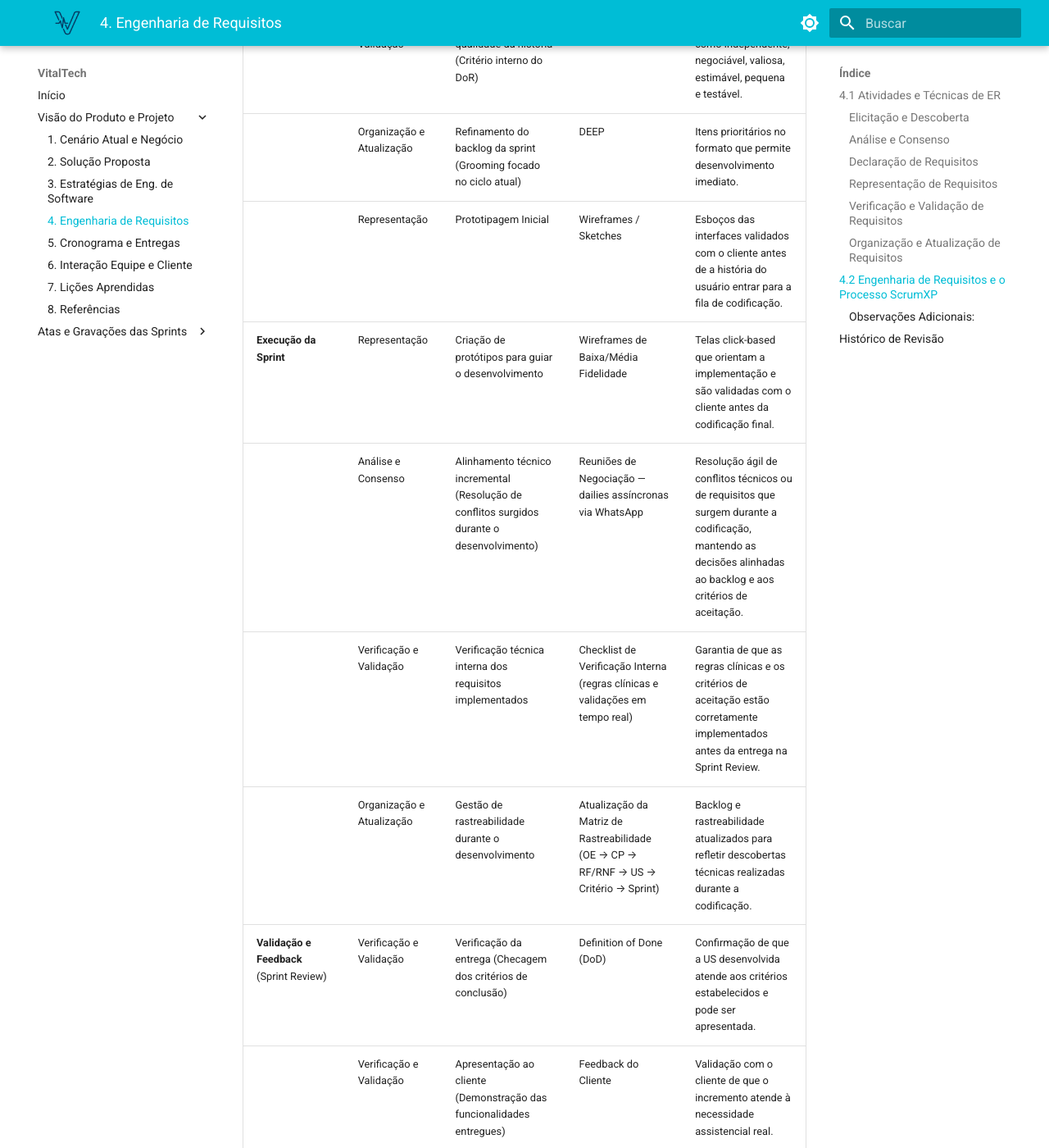
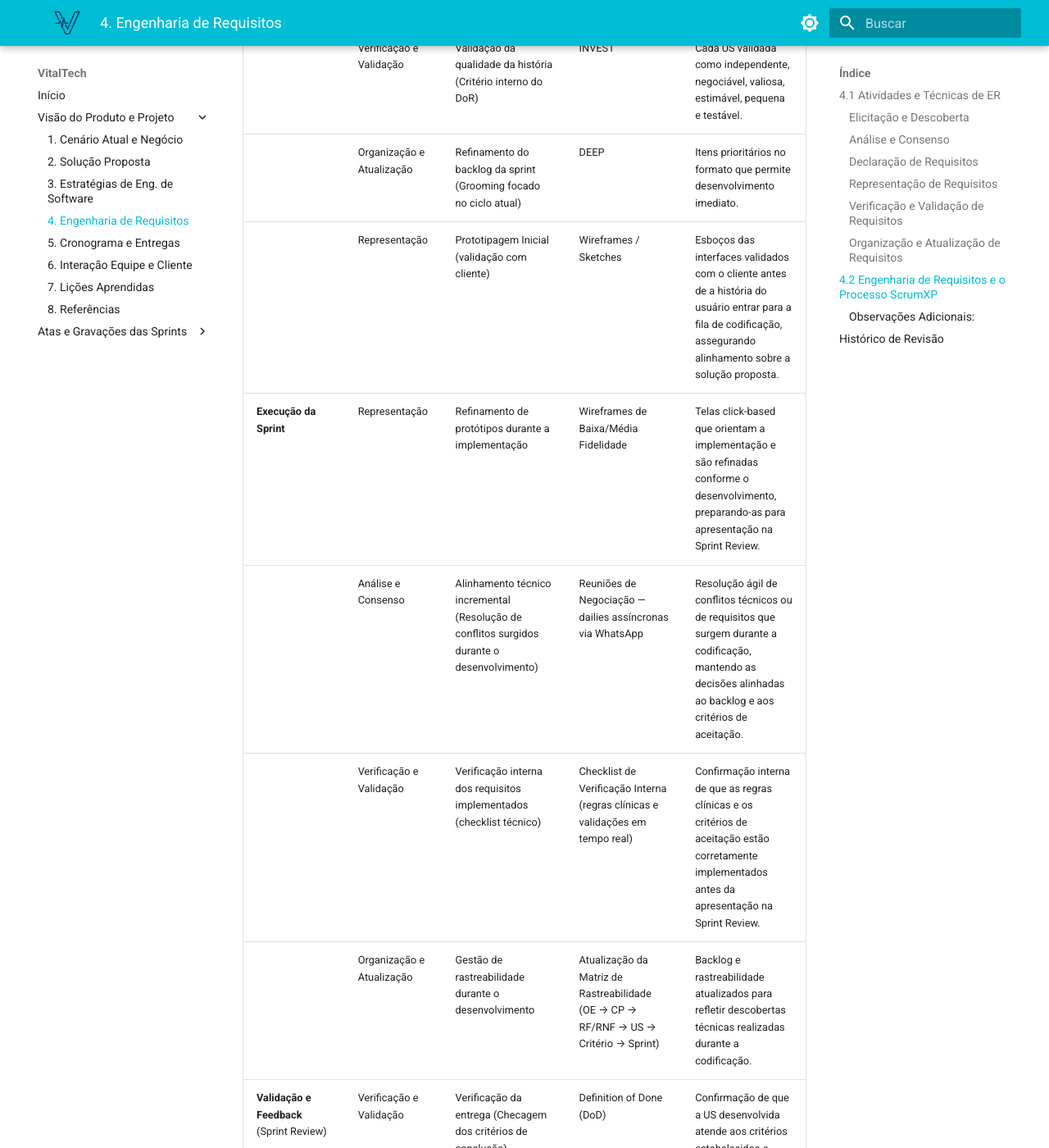
Before and after one commit to mdsreq-fga-unb/REQ-2026.1-T01-VitalTech, an MkDocs documentation site: the page built from docs/visao/eng_requisitos.md, in a window 1280 px wide and 1400 px high, scrolled down 4191 px. Shown: the whole window at 82% size. Built offline with MkDocs 1.6.1 and Material for MkDocs 9.7.7, drawn with Linux system fonts in a browser that asks for light colours; some of the changed text lies outside the part shown.

Commit message:
fix(issues #13): corrige incoerências

```diff
--- a/docs/visao/eng_requisitos.md
+++ b/docs/visao/eng_requisitos.md
@@ -19,7 +19,7 @@ Esta seção descreve as práticas adotadas para garantir que os requisitos do s
 * **Critérios de Aceitação**: Definição das condições que precisam ser satisfeitas para que cada história seja considerada concluída, como a obrigatoriedade de sincronização dos dados ao detectar conexão Wi-Fi.
 
 ### Representação de Requisitos
-* **Wireframes**: Produção de esboços de telas para dispositivos tablet, apresentados ao cliente para validação prévia das funcionalidades antes da implementação, facilitando o alinhamento sobre o layout click-based.
+* **Wireframes**: Produção de esboços de telas para dispositivos tablet, apresentados ao cliente para validação prévia das funcionalidades antes da implementação, facilitando o alinhamento sobre o layout click-based. Utilizados em múltiplos momentos: na validação inicial (antes do planejamento) e durante o refinamento da sprint.
 * **Sketches**: Criação de representações visuais rápidas e simples produzidas durante sessões de alinhamento da equipe, promovendo o entendimento compartilhado sobre soluções propostas e apoiando o detalhamento das histórias de usuário.
 
 ### Verificação e Validação de Requisitos
@@ -50,10 +50,10 @@ Esta seção descreve as práticas adotadas para garantir que os requisitos do s
 | **Compromisso e Planejamento** (Sprint Planning) | Verificação e Validação | Validação de prontidão (Checagem de critérios de entrada) | Definition of Ready (DoR) | Confirmação de que os itens do backlog estão bem definidos e prontos para desenvolvimento. |
 | | Verificação e Validação | Validação da qualidade da história (Critério interno do DoR) | INVEST | Cada US validada como independente, negociável, valiosa, estimável, pequena e testável. |
 | | Organização e Atualização | Refinamento do backlog da sprint (Grooming focado no ciclo atual) | DEEP | Itens prioritários no formato que permite desenvolvimento imediato. |
-| | Representação  | Prototipagem Inicial  | Wireframes / Sketches | Esboços das interfaces validados com o cliente antes de a história do usuário entrar para a fila de codificação. |
-| **Execução da Sprint** | Representação | Criação de protótipos para guiar o desenvolvimento | Wireframes de Baixa/Média Fidelidade  | Telas click-based que orientam a implementação e são validadas com o cliente antes da codificação final. |
+| | Representação  | Prototipagem Inicial (validação com cliente) | Wireframes / Sketches | Esboços das interfaces validados com o cliente antes de a história do usuário entrar para a fila de codificação, assegurando alinhamento sobre a solução proposta. |
+| **Execução da Sprint** | Representação | Refinamento de protótipos durante a implementação | Wireframes de Baixa/Média Fidelidade  | Telas click-based que orientam a implementação e são refinadas conforme o desenvolvimento, preparando-as para apresentação na Sprint Review. |
 | | Análise e Consenso | Alinhamento técnico incremental (Resolução de conflitos surgidos durante o desenvolvimento) | Reuniões de Negociação — dailies assíncronas via WhatsApp | Resolução ágil de conflitos técnicos ou de requisitos que surgem durante a codificação, mantendo as decisões alinhadas ao backlog e aos critérios de aceitação. |
-| | Verificação e Validação | Verificação técnica interna dos requisitos implementados | Checklist de Verificação Interna (regras clínicas e validações em tempo real) | Garantia de que as regras clínicas e os critérios de aceitação estão corretamente implementados antes da entrega na Sprint Review. |
+| | Verificação e Validação | Verificação interna dos requisitos implementados (checklist técnico) | Checklist de Verificação Interna (regras clínicas e validações em tempo real) | Confirmação interna de que as regras clínicas e os critérios de aceitação estão corretamente implementados antes da apresentação na Sprint Review. |
 | | Organização e Atualização | Gestão de rastreabilidade durante o desenvolvimento | Atualização da Matriz de Rastreabilidade (OE → CP → RF/RNF → US → Critério → Sprint) | Backlog e rastreabilidade atualizados para refletir descobertas técnicas realizadas durante a codificação. |
 | **Validação e Feedback** (Sprint Review) | Verificação e Validação | Verificação da entrega (Checagem dos critérios de conclusão) | Definition of Done (DoD) | Confirmação de que a US desenvolvida atende aos critérios estabelecidos e pode ser apresentada. |
 | | Verificação e Validação | Apresentação ao cliente (Demonstração das funcionalidades entregues) | Feedback do Cliente | Validação com o cliente de que o incremento atende à necessidade assistencial real. |
@@ -67,6 +67,7 @@ Esta seção descreve as práticas adotadas para garantir que os requisitos do s
 * O Walkthrough aparece em dois momentos distintos: como técnica de Análise e Consenso (revisão interna pela equipe antes da sprint) e como técnica de Verificação e Validação na Retrospectiva (revisão do processo ao final do ciclo). São usos complementares da mesma técnica.
 * A Observação Passiva (Etnografia Leve) é retomada no planejamento para refinar requisitos de usabilidade.
 * Uma User Story (US) é uma forma de descrever uma funcionalidade do sistema sempre a partir da perspectiva de quem a vai usar (o utilizador final), e não do ponto de vista técnico do programador.
+* **Verificação vs Validação:** A verificação técnica interna (Execução da Sprint) confirma se os requisitos foram implementados corretamente de acordo com os critérios técnicos estabelecidos. A validação (Sprint Review) confirma com o cliente se o produto entregue atende à sua necessidade real no contexto assistencial.
 
 
 ---
@@ -78,7 +79,7 @@ Esta seção descreve as práticas adotadas para garantir que os requisitos do s
 | 10/04/2026 | 1.0 | Finalização e correção do documento para primeira entrega (Seções 1 a 6) para submissão. | Alberto Côrtes, Ana Carolina, Enzo Menali e Gustavo Xavier |
 | 12/04/2026 | 1.1 | Últimas alterações nas seções 4 a 6 e seção 10 para submissão | Alberto Côrtes, Ana Carolina, Enzo Menali e Gustavo Xavier |
 | 13/04/2026 | 1.2 | Lançamento dessa seção no GitPages | Gustavo Xavier |
-| 09/05/2026 | 1.3 | Reformulação das seções 4.1 - Atividades e Técnicas de ER e 4.2 - Engenharia de Requisitos e o Processo ScrumXP (issues #12 e #14); Adição de Backlog como técnica; Ajuste terminológico em Sprint 1 (issues #13 e #15) | Alberto Côrtes, Ana Carolina |
+| 09/05/2026 | 1.3 | Reformulação das seções 4.1 e 4.2 de ER (issues #12 e #14); Adição de Backlog como técnica; Correção de incoerências: clarificação de prototipagem em múltiplos momentos, consistência terminológica entre Verificação (interna) e Validação (com cliente) (issues #13 e #15) | Alberto Côrtes, Ana Carolina |
 
 
 ---
```
